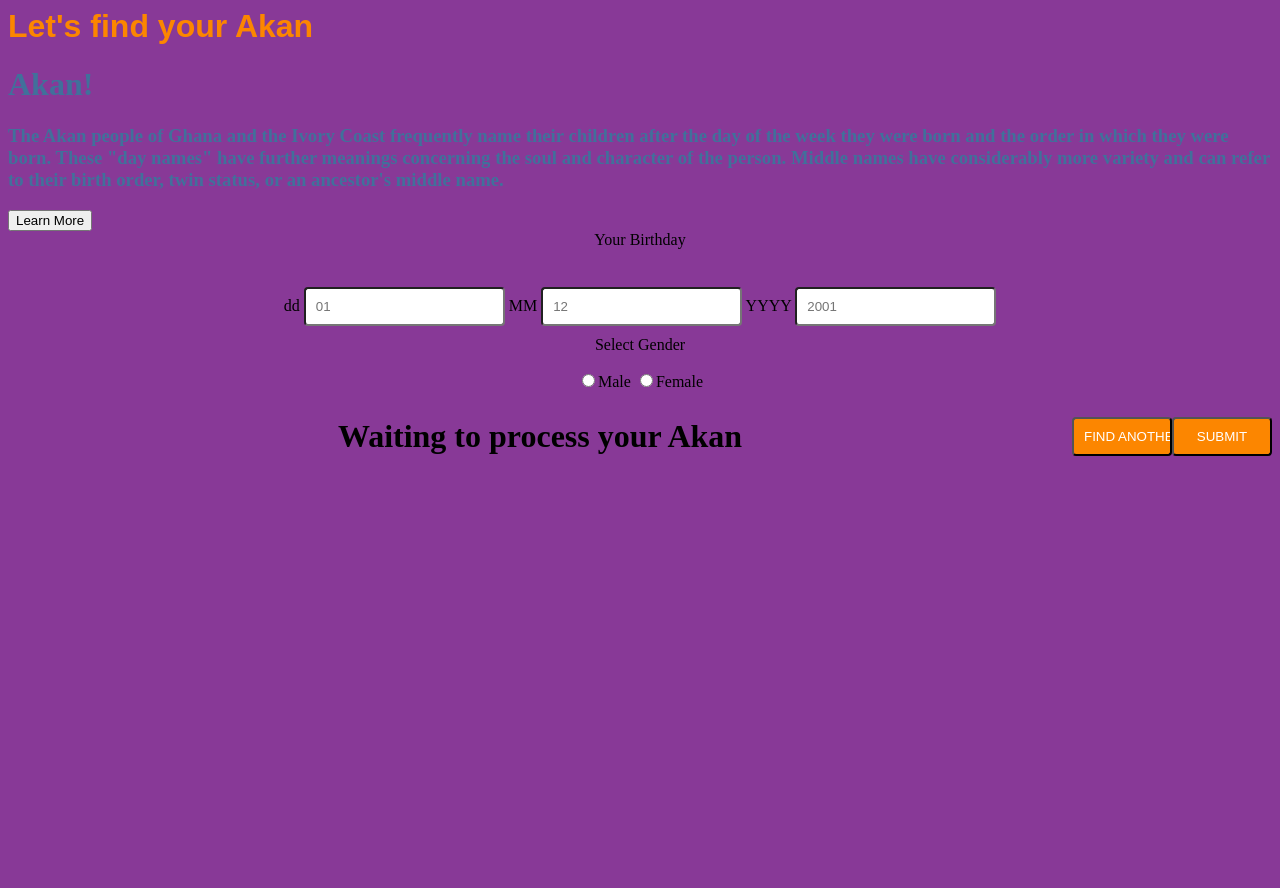
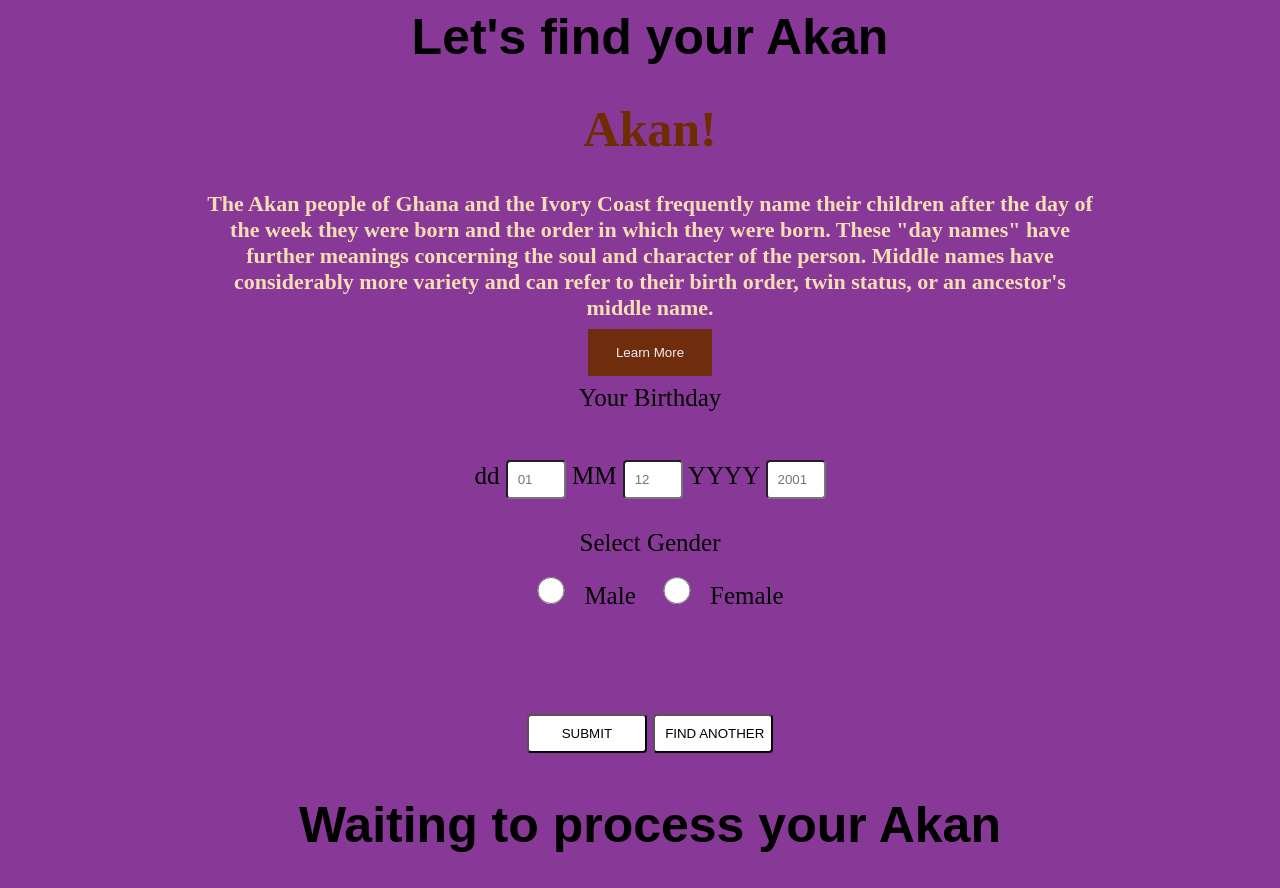
Before and after one commit to EmmanuelWanzala/akanGhana, a plain HTML site: page index.html in a window 1280 px wide. Before the commit the page ends 800 px from the top, so only its background shows below. Drawn offline with Linux system fonts and the light colour scheme.

Commit message:
add styles for the texts

```diff
--- a/css/custom-styles.css
+++ b/css/custom-styles.css
@@ -1,33 +1,87 @@
 body {
-    background-color: #e9ecef;
+    /* background-color: #e9ecef;   */
+    /* background-image: url(https://codemyui.com/wp-content/uploads/2016/07/flying-birds-animation-using-three_js-1.gif); */
+    background-color: #790e8b;
+
+    background-size: cover;
+    padding-left: 20px;
+    font-size: 25px;
+
+
 }
+
 /* .introduction{
     text-align: center;
 } */
 
 #welcome-message {
     font-family: fantasy;
-    color: #FC8600;
+    color: #000;
 }
 
-#welcome-story {
-    color: #41709b;
-    /* color: #6e2c00; */
+.main {
+    text-align: center;
+}
+
+#welcome-story h1 {
+
+    color: #6e2c00;
     /* color: #1c2833; */
 }
-input{
-    widows: 100%;
+
+input {
+    width: 60px;
     padding: 10px;
     border-radius: 4px;
-    margin-bottom:10px ;
-    margin-top:20px ;
+    margin-bottom: 10px;
+    margin-top: 20px;
 }
-input[type=submit]  {
-    background-color: #FC8600;
+
+input[type=submit] {
+    background-color: #fff;
+    color: #000;
+    width: 120px;
+
+    margin-top: 100px;
+}
+
+input[type=submit]:hover {
+    background-color: #6e2c00;
     color: #fff;
-    width: 100px;
-    float: right
 }
-form, .output{
-    text-align: center
+
+.label {
+    margin-top: 20px;
 }
+
+#story {
+    max-width: 900px;
+    margin: auto;
+    color: wheat;
+    font-size: 22px;
+}
+
+input[type=radio] {
+    border: 0px;
+    height: 2em;
+    color: #f08a2d
+}
+
+.output {
+    font-family: fantasy;
+}
+#learn-more{
+    background-color: #6e2c00;
+    color: white;
+    padding: 16px 20px;
+    margin: 8px 0;
+    border: none;
+    cursor: pointer;
+    width: 10%;
+    opacity: 0.9;
+}
+
+#learn-more:hover{
+    background-color: #fff;
+    color: #6e2c00;
+}
```
